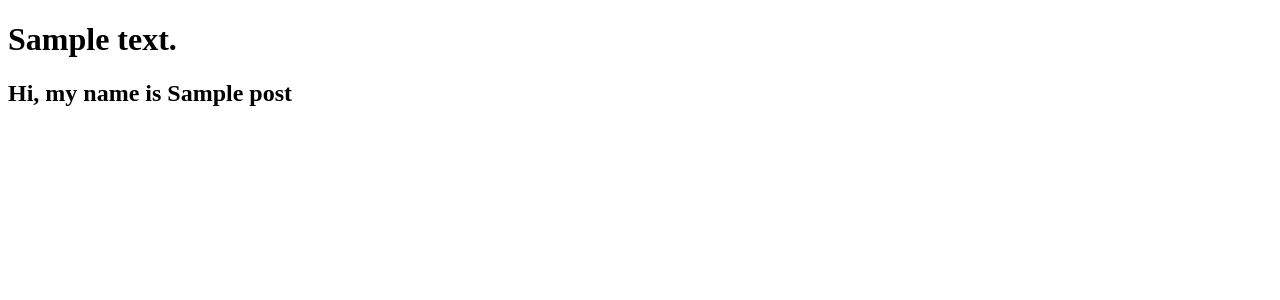
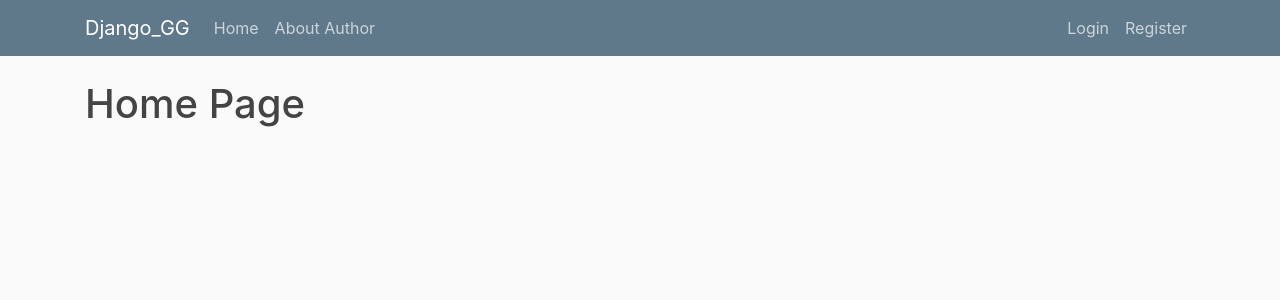
Before and after one commit to LLoylento4bIx4ervei/my_site, a Django app: template my_site/templates/my_site/home_page.html in a window 1280 px wide. Shown: the top 300 px of the page. Run offline with Django 3.2, Linux system fonts and the light colour scheme; the template is opened without the code that fills it: most values are stand-ins (such as "Sample title", 1, 10 or a date in 2020); some libraries are stand-ins or nearby versions.

```diff
--- a/my_site/templates/my_site/home_page.html
+++ b/my_site/templates/my_site/home_page.html
@@ -1,16 +1,4 @@
-<!DOCTYPE html>
-<html lang="en">
-<head>
-    <meta charset="UTF-8">
-    <title>Home</title>
-</head>
-<body>
-{%for post in info%}
-<h1>{{post.content}}</h1>
-<h2>Hi, my name is {{post.name}}</h2>
-<p></p>
-
-
-</body>
-{%endfor%}
-</html>
+{%extends 'my_site/base.html'%}
+{%block content%}
+    <h1>Home Page</h1>
+{%endblock content%}
```
